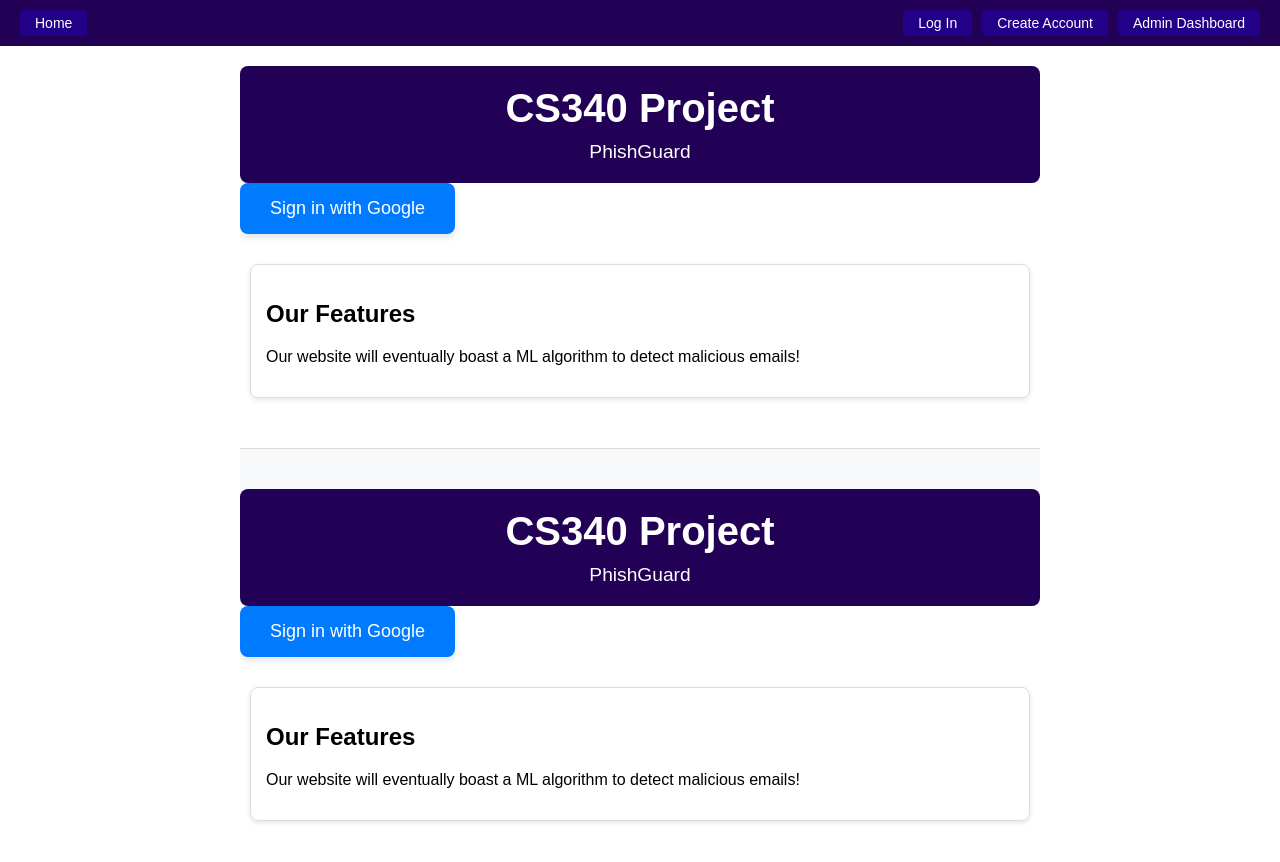
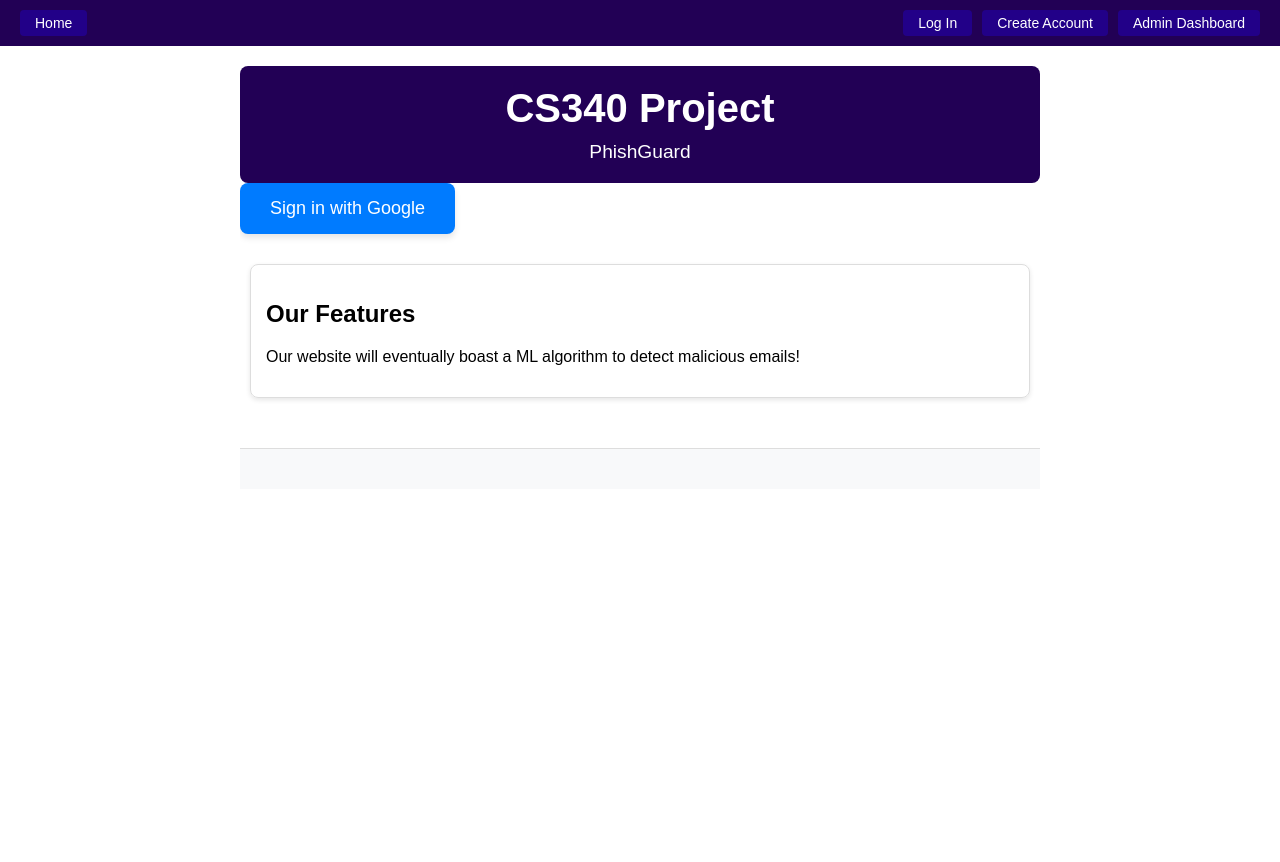
Before and after one commit to cs340-25/PhishGuard, a React (Create React App) app in the folder frontend/: page / in a window 1280 px wide. Shown: the top 862 px of the page. After the commit the page ends 800 px from the top, so only its background shows below. Built offline with nearby package versions, Linux system fonts and the light colour scheme; no server answers.

Commit message:
fixing double render issue

```diff
--- a/frontend/src/App.js
+++ b/frontend/src/App.js
@@ -62,7 +62,6 @@ function App() {
           <Route path = "/inbox" element = {<Inbox />} />
           <Route path = "*" element = {renderComponent()} />
         </Routes>
-        {renderComponent()}
       </main>
     </div>
    </Router>
```
